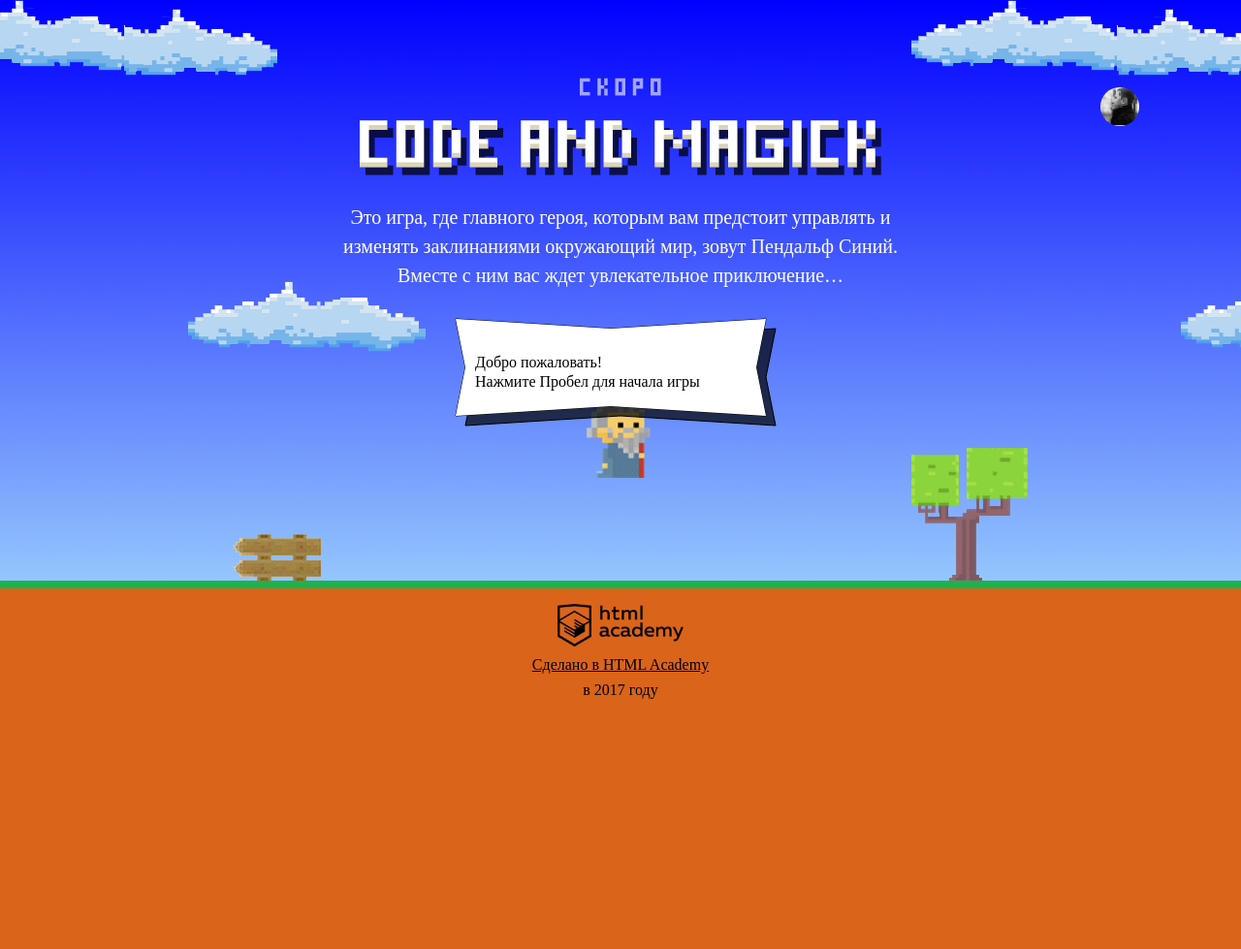
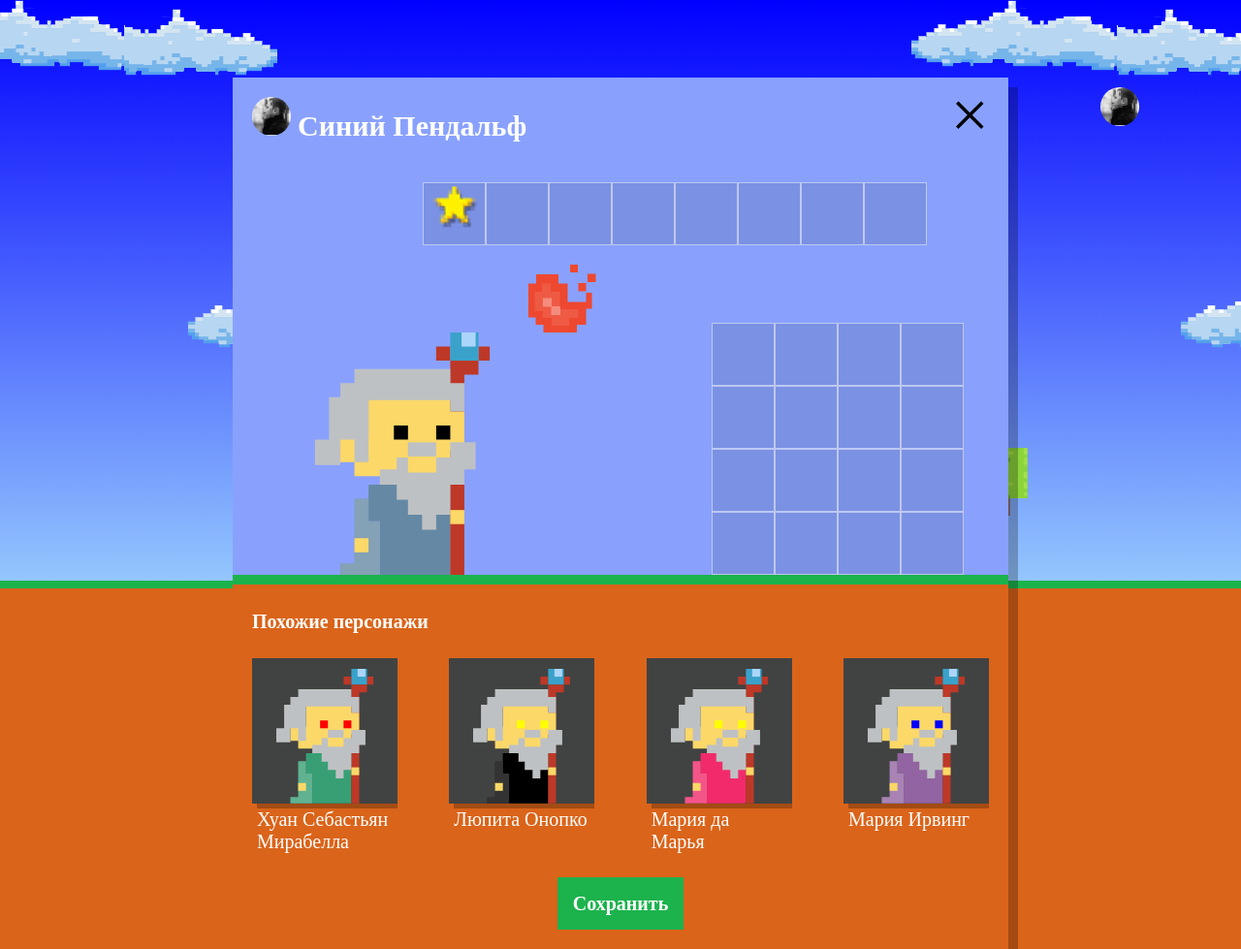
Before and after one commit to AwSicker/1323723-code-and-magick-20, a website: page index.html in a window 1280 px wide. Shown: the whole page at 97% size. Before the commit the page ends 800 px from the top, so only its background shows below. Drawn offline with Linux system fonts and the light colour scheme; a web font is replaced by a local one.

Commit message:
Учебный проект: нас орда

```diff
--- a/index.html
+++ b/index.html
@@ -209,6 +209,7 @@
   </script>
   <script src="js/stat.js"></script>
   <script src="js/game.js"></script>
+  <script src="js/setup.js"></script>
 
 </body>
 
--- /dev/null
+++ b/js/setup.js
@@ -0,0 +1,48 @@
+'use strict';
+var WIZARD_NAMES = ['Иван', 'Хуан Себастьян', 'Мария', 'Кристоф', 'Виктор', 'Юлия', 'Люпита', 'Вашингтон'];
+var WIZARD_SURNAMES = ['да Марья', 'Верон', 'Мирабелла', 'Вальц', 'Онопко', 'Топольницкая', 'Нионго', 'Ирвинг'];
+var COAT_COLORS = ['rgb(101, 137, 164)', 'rgb(241, 43, 107)', 'rgb(146, 100, 161)', 'rgb(56, 159, 117)', 'rgb(215, 210, 55)', 'rgb(0, 0, 0)'];
+var EYES_COLORS = ['black', 'red', 'blue', 'yellow', 'green'];
+var wizards = [];
+var wizardsCount = 4;
+
+var userDialog = document.querySelector('.setup');
+userDialog.classList.remove('hidden');
+document.querySelector('.setup-similar').classList.remove('hidden');
+var similarListElement = document.querySelector('.setup-similar-list');
+var similarWizardTemplate = document.querySelector('#similar-wizard-template')
+  .content.querySelector('.setup-similar-item');
+
+var getRandomItemFromArray = function (array) {
+  var randomItem = array[Math.floor(Math.random() * array.length)];
+  return randomItem;
+};
+
+
+var createWizardsObjects = function () {
+  for (var i = 0; i < wizardsCount; i++) {
+    wizards.push({
+      name: getRandomItemFromArray(WIZARD_NAMES) + ' ' + getRandomItemFromArray(WIZARD_SURNAMES),
+      coatColor: getRandomItemFromArray(COAT_COLORS),
+      eyesColor: getRandomItemFromArray(EYES_COLORS)
+    });
+
+  }
+
+};
+createWizardsObjects();
+
+var renderWizard = function (wizard) {
+  var wizardElement = similarWizardTemplate.cloneNode(true);
+  wizardElement.querySelector('.setup-similar-label').textContent = wizard.name;
+  wizardElement.querySelector('.wizard-coat').style.fill = wizard.coatColor;
+  wizardElement.querySelector('.wizard-eyes').style.fill = wizard.eyesColor;
+  similarListElement.appendChild(wizardElement);
+};
+
+var addWizards = function () {
+  for (var i = 0; i < wizards.length; i++) {
+    renderWizard(wizards[i]);
+  }
+};
+addWizards();
--- a/js/stat.js
+++ b/js/stat.js
@@ -47,7 +47,7 @@ window.renderStatistics = function (ctx, players, times) {
     ctx.fillText(Math.ceil(times[i]), xPos, yPos - GAP);
     ctx.fillText(players[i], xPos, CLOUD_HEIGHT);
 
-    ctx.fillStyle = (players[i] === 'Вы') ? ctx.fillStyle = 'rgba(255, 0, 0, 1)' : ctx.fillStyle = 'hsl(240,' + getRandomArbitrary(20, 100) + '%, 50%)';
+    ctx.fillStyle = (players[i] === 'Вы') ? 'rgba(255, 0, 0, 1)' : 'hsl(240,' + getRandomArbitrary(20, 100) + '%, 50%)';
 
 
     ctx.fillRect(xPos, yPos, barWidth, currentBarHeight);
```
